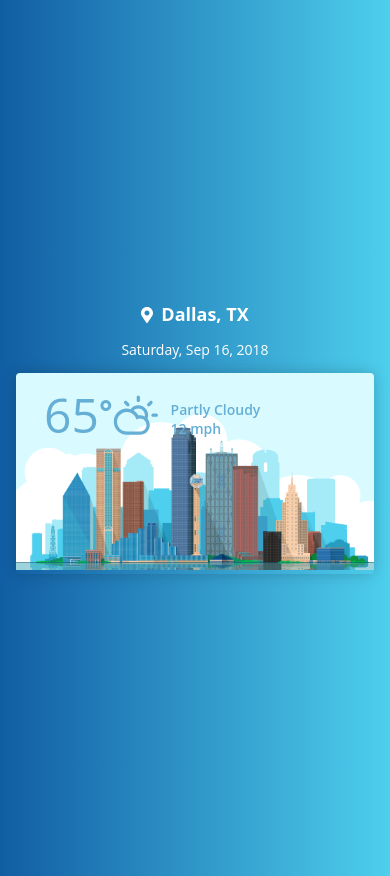
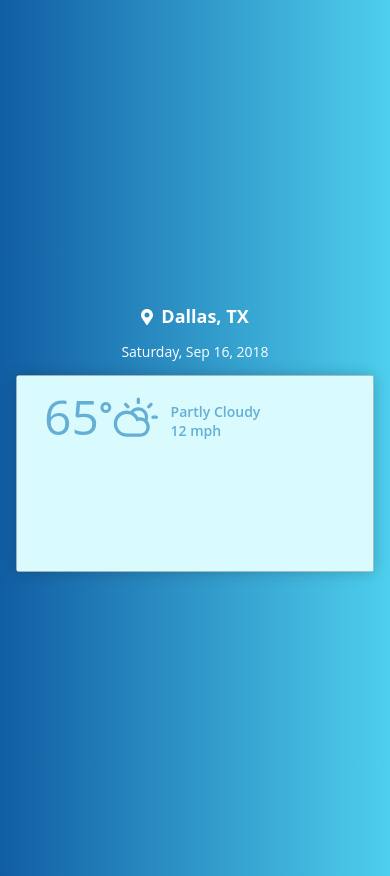
Before and after one commit to HJordan35/react-weather, a React (Create React App) app: page / in a window 390 px wide. Built offline with nearby package versions, Linux system fonts and the light colour scheme; no server answers.

Commit message:
ADDED | Mobile background image to display instead of city image on small screens

```diff
--- a/src/components/WeatherCard.jsx
+++ b/src/components/WeatherCard.jsx
@@ -1,5 +1,6 @@
 import React, { Component } from 'react';
 import dallas from '../assets/Dallas.svg';
+import mobileBackground from '../assets/mobileBackground.svg';
 import styles from './WeatherCard.module.css';
 
 //Components
@@ -31,7 +32,7 @@ class WeatherCard extends Component {
             <div className={styles['weather-card']}>
                 <CurrentTemp />
                 <img src={dallas} className={styles['card-img']} alt="Card cap" />
-
+                <img src={mobileBackground} className={styles['mobile-img']} alt="Card cap" />
                 {/* TEMPERATURE TILES */}
                 <div className={styles['temp-tile-container']}>
                     {forecastTiles}
--- a/src/components/WeatherCard.module.css
+++ b/src/components/WeatherCard.module.css
@@ -8,6 +8,11 @@
   .card-img {
     width: 100%;
     flex: 1;
+  }
+
+  .mobile-img {
+    width: 100%;
+    flex:1;
   }
 
   .temp-row {
@@ -21,6 +26,7 @@
 
   .temp-tile-container {
     display: flex;
+    margin-top: -4px;
   }
 
   @media only screen and (min-width: 992px) {
@@ -31,6 +37,11 @@
     .temp-tile-container {
       flex-direction: row;
     }
+
+    .mobile-img {
+      display: none;
+    }
+
   }
 
   @media only screen and (max-width: 992px) {
@@ -40,6 +51,10 @@
 
     .weather-card {
       width: 100%;
+    }
+
+    .card-img {
+      display: none;
     }
 
     .temp-tile-container {
```
Also changed, not shown: src/assets/mobileBackground.svg (added).
